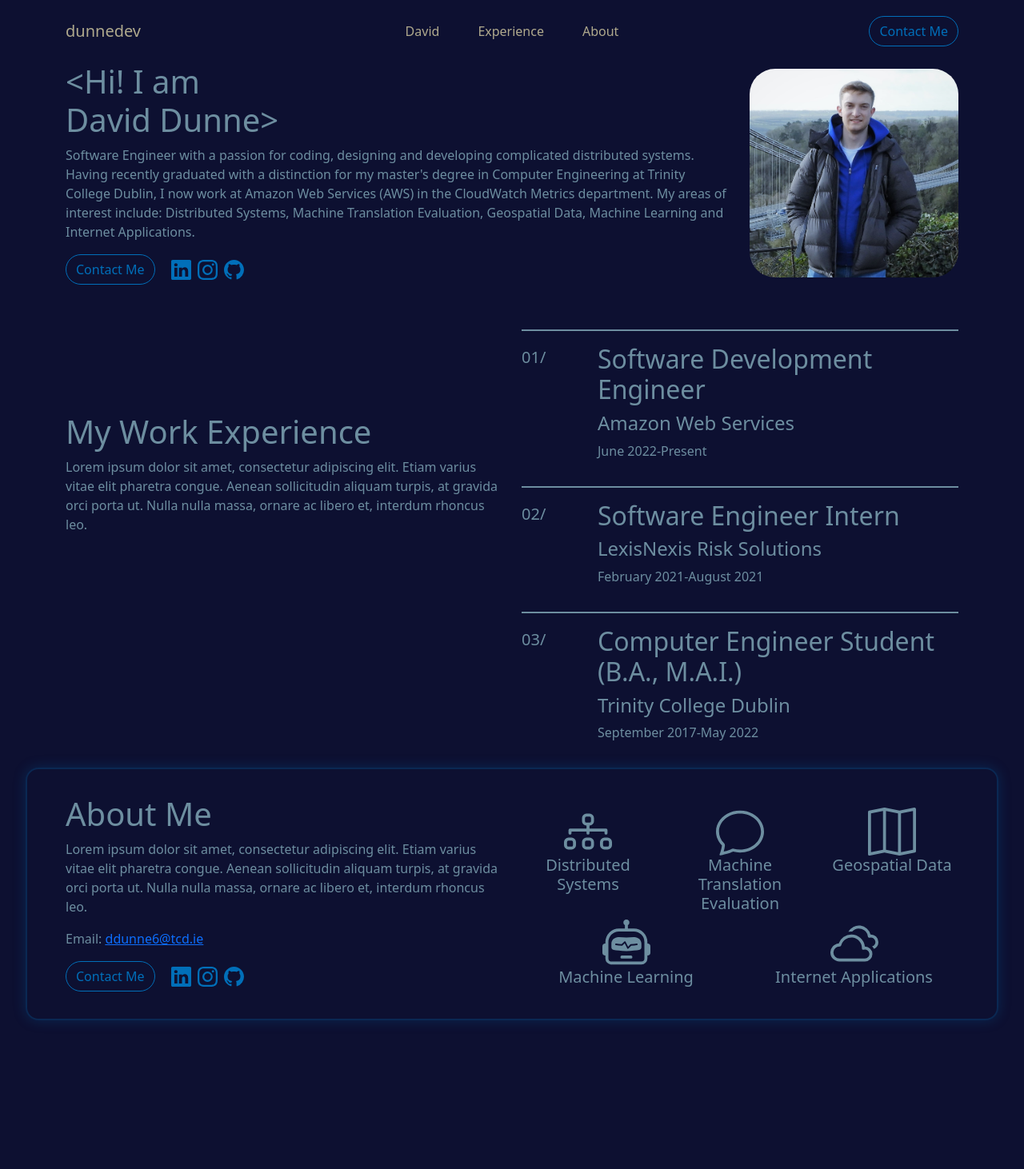
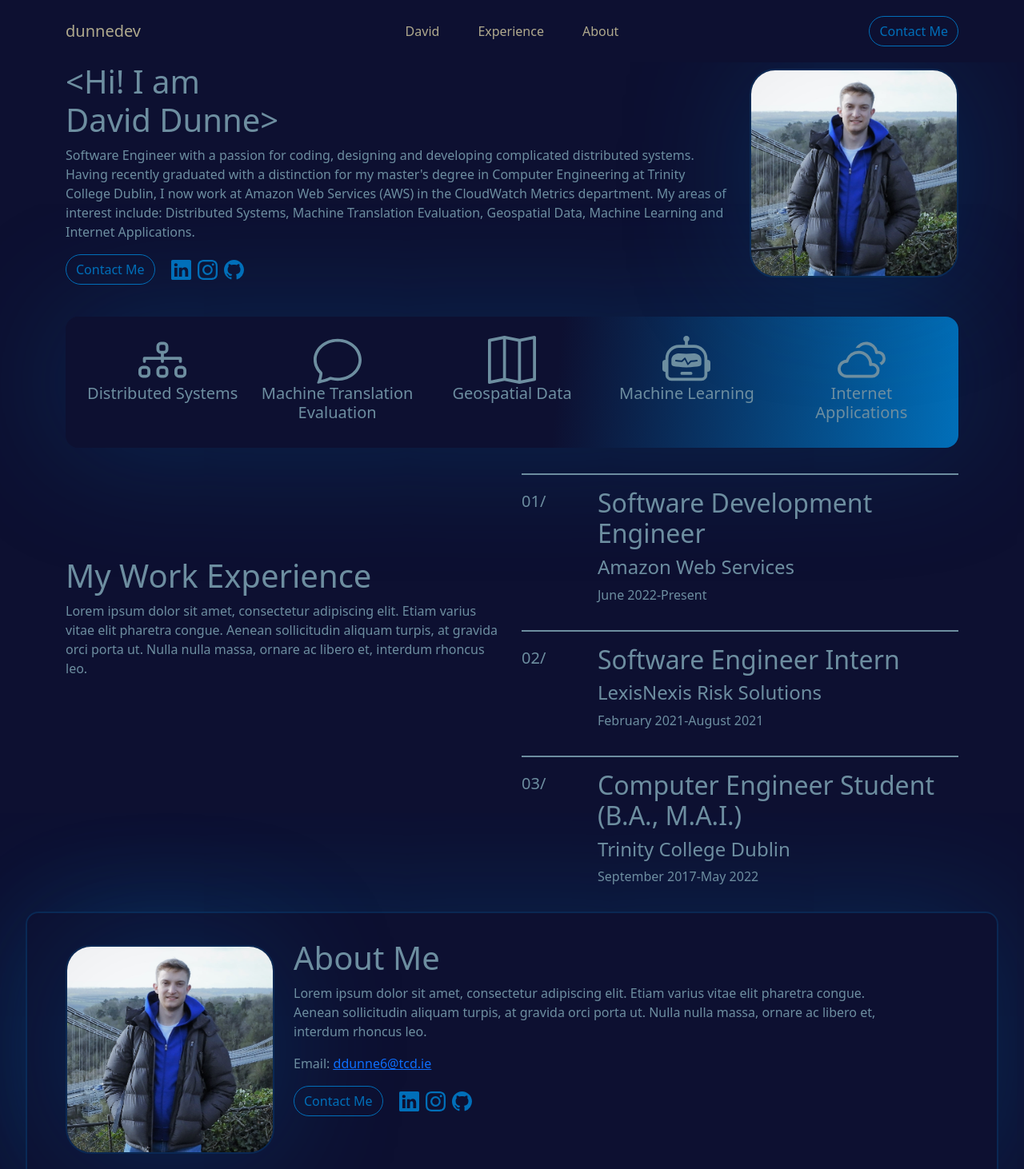
Before and after one commit to ddunne6/react-dunnedev, a React (Create React App) app: page / in a window 1280 px wide. Shown: the top 1462 px of the page at 80% size. Before the commit the page ends 1300 px from the top, so only its background shows below. Built offline with nearby package versions, Linux system fonts and the light colour scheme.

Commit message:
feat: add some gradient colours, move elements, add photo to about section

```diff
--- a/src/App.js
+++ b/src/App.js
@@ -2,6 +2,7 @@
 import DunnedevHero from './dunnedev/hero'
 import DunnedevExperience from './dunnedev/experience'
 import DunnedevAboutMe from './dunnedev/aboutMe'
+import DunnedevSkills from './dunnedev/skills'
 import 'bootstrap/dist/css/bootstrap.min.css';
 
 
@@ -10,6 +11,7 @@
     <div>
       <DunnedevNavbar />
       <DunnedevHero />
+      <DunnedevSkills />
       <DunnedevExperience />
       <DunnedevAboutMe />
       <br />
--- a/src/dunnedev/aboutMe.js
+++ b/src/dunnedev/aboutMe.js
@@ -4,14 +4,17 @@
 import Button from 'react-bootstrap/Button';
 import * as Icon from 'react-bootstrap-icons';
 
-import '../styles/aboutMe.scss'
+import '../styles/skills.scss'
 
 function DunnedevAboutMe() {
     return (
         <div className="aboutMeFrame">
             <Container id='about' className="aboutMeContent">
                 <Row>
-                    <Col>
+                    <Col md lg={3}>
+                        <img src='/david_bristol.jpg' className='Profile' alt='' />
+                    </Col>
+                    <Col md lg={8}>
                         <h1>About Me</h1>
                         <p>
                             Lorem ipsum dolor sit amet, consectetur adipiscing elit. Etiam varius vitae elit pharetra congue. Aenean sollicitudin aliquam turpis, at gravida orci porta ut. Nulla nulla massa, ornare ac libero et, interdum rhoncus leo.
@@ -26,42 +29,6 @@
                             <a href="https://github.com/ddunne6"><Icon.Github className='Socials' size={25} /></a>
                         </div>
                     </Col>
-                    <Col style={{ marginTop: "1em" }}>
-                        <Row>
-                            <Col>
-                                <div style={{ textAlign: "center" }}>
-                                    <Icon.Diagram3 size={60} />
-                                    <h5>Distributed Systems</h5>
-                                </div>
-                            </Col>
-                            <Col>
-                                <div style={{ textAlign: "center" }}>
-                                    <Icon.Chat size={60} />
-                                    <h5>Machine Translation Evaluation</h5>
-                                </div>
-                            </Col>
-                            <Col>
-                                <div style={{ textAlign: "center" }}>
-                                    <Icon.Map size={60} />
-                                    <h5>Geospatial Data</h5>
-                                </div>
-                            </Col>
-                        </Row>
-                        <Row>
-                            <Col>
-                                <div style={{ textAlign: "center" }}>
-                                    <Icon.Robot size={60} />
-                                    <h5>Machine Learning</h5>
-                                </div>
-                            </Col>
-                            <Col>
-                                <div style={{ textAlign: "center" }}>
-                                    <Icon.Clouds size={60} />
-                                    <h5>Internet Applications</h5>
-                                </div>
-                            </Col>
-                        </Row>
-                    </Col>
                 </Row>
             </Container>
         </div>
--- /dev/null
+++ b/src/dunnedev/skills.js
@@ -0,0 +1,49 @@
+import Row from 'react-bootstrap/Row';
+import Col from 'react-bootstrap/Col';
+import Container from 'react-bootstrap/Container';
+import * as Icon from 'react-bootstrap-icons';
+
+import '../styles/aboutMe.scss'
+
+function DunnedevSkills() {
+    return (
+        <Container>
+            <div className='skillsFrame'>
+                <Row>
+                    <Col>
+                        <div style={{ textAlign: "center" }}>
+                            <Icon.Diagram3 size={60} />
+                            <h5>Distributed Systems</h5>
+                        </div>
+                    </Col>
+                    <Col>
+                        <div style={{ textAlign: "center" }}>
+                            <Icon.Chat size={60} />
+                            <h5>Machine Translation Evaluation</h5>
+                        </div>
+                    </Col>
+                    <Col>
+                        <div style={{ textAlign: "center" }}>
+                            <Icon.Map size={60} />
+                            <h5>Geospatial Data</h5>
+                        </div>
+                    </Col>
+                    <Col>
+                        <div style={{ textAlign: "center" }}>
+                            <Icon.Robot size={60} />
+                            <h5>Machine Learning</h5>
+                        </div>
+                    </Col>
+                    <Col>
+                        <div style={{ textAlign: "center" }}>
+                            <Icon.Clouds size={60} />
+                            <h5>Internet Applications</h5>
+                        </div>
+                    </Col>
+                </Row>
+            </div>
+        </Container>
+    );
+}
+
+export default DunnedevSkills;
--- a/src/styles/aboutMe.scss
+++ b/src/styles/aboutMe.scss
@@ -3,7 +3,7 @@
 
 .aboutMeFrame {
     border: 2px solid rgb(1, 111, 185, 0.25);
-    box-shadow: 0 0 1em rgb(1, 111, 185, 0.25);
+    box-shadow: 0 0 10em rgb(1, 111, 185, 0.25);
     border-radius: 1em;
     margin-left: 1em;
     margin-right: 1em;
@@ -12,6 +12,14 @@
 
 .aboutMeContent {
     margin: 2em;
+}
+
+.Profile {
+    // width: 100%;
+    border-radius: 2em;
+    // margin-top: 0.5em;
+    box-shadow: 0 0 10em rgb(1, 111, 185, 0.25);
+    border: 2px solid rgb(1, 111, 185, 0.25);
 }
 
 @include media-breakpoint-up(lg) {
--- a/src/styles/hero.scss
+++ b/src/styles/hero.scss
@@ -5,6 +5,8 @@
     width: 100%;
     border-radius: 2em;
     margin-top: 0.5em;
+    box-shadow: 0 0 10em rgb(1, 111, 185, 0.25);
+    border: 2px solid rgb(1, 111, 185, 0.25);
 }
 
 .Socials {
--- /dev/null
+++ b/src/styles/skills.scss
@@ -0,0 +1,12 @@
+@import "~bootstrap/scss/bootstrap";
+@import "colors";
+
+.skillsFrame {
+    // border: 2px solid rgb(1, 111, 185, 0.25);
+    box-shadow: 0 0 10em rgb(1, 111, 185, 0.25);
+    border-radius: 1em;
+    background-image: linear-gradient(95deg, #{$oxford-blue} 55%, #{$spanish-blue});
+    padding: 1.5em;
+    margin-top: 1em;
+    // color: #{$oxford-blue};
+}
```
